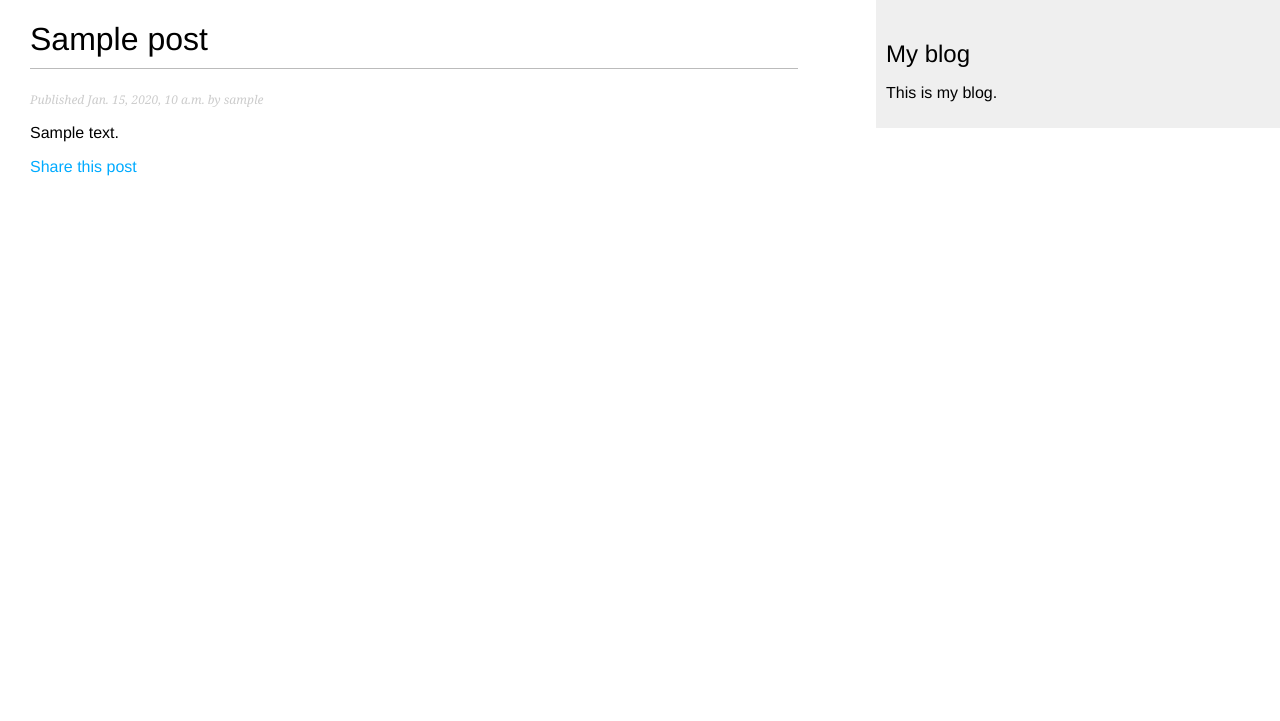
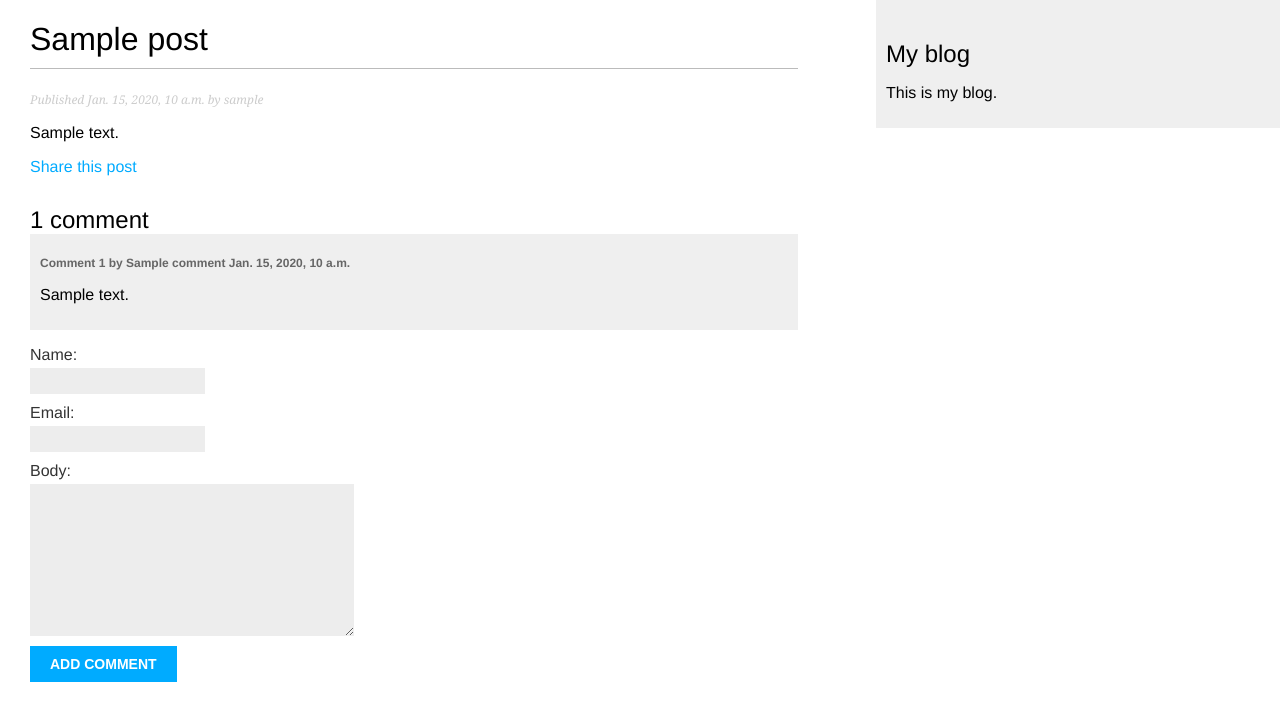
Before and after one commit to josephdubon/boilerplate_django_blog, a Django app: a page that uses templates/blog/post/detail.html in a window 1280 px wide. Shown: the top 721 px of the page. Run offline with Django 3.2, Linux system fonts and the light colour scheme; tables that the repository leaves empty hold one stand-in row (values such as "Sample post").

Commit message:
Implemented comments functionality. Added comment list, comment form, comment success message.

```diff
--- a/templates/blog/post/detail.html
+++ b/templates/blog/post/detail.html
@@ -14,4 +14,43 @@
         </a>
     </p>
 
+    {# Add the total comments. #}
+    {% with comments.count as total_comments %}
+        <h2>
+            {# The pluralize template filter returns a string with the letter "s" if the value #}
+            {# is different from 1. #}
+            {{ total_comments }} comment{{ total_comments|pluralize }}
+        </h2>
+    {% endwith %}
+
+    {# Include a list of comments. #}
+    {% for comment in comments %}
+        <div class="comment">
+            <p class="info">
+                {# enumerate comments with the {{ forloop.counter }} variable, which #}
+                {# -  contains the loop counter in each iteration. #}
+                Comment {{ forloop.counter }} by {{ comment.name }}
+                {{ comment.created }}
+            </p>
+            {{ comment.body|linebreaks }}
+        </div>
+    {% empty %}
+        <p>There are no comments yet.</p>
+    {% endfor %}
+
+    {# Render the form or display a success message if comment successfully submitted. #}
+    {% if new_comment %}
+        <h2>
+            Your comment has been added.
+        </h2>
+    {% else %}
+        <form method="POST">
+            {{ comment_form.as_p }}
+            {% csrf_token %}
+            <p>
+                <input type="submit" value="Add comment">
+            </p>
+        </form>
+    {% endif %}
+
 {% endblock %}
```
